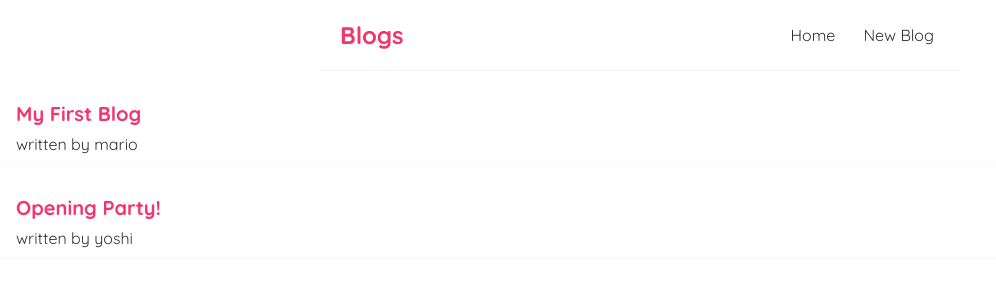
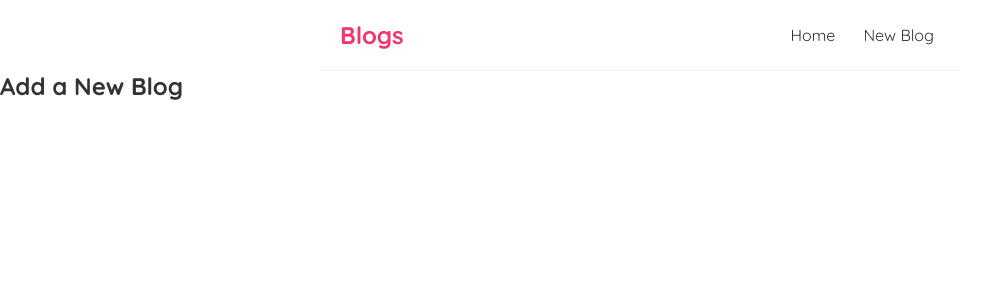
Before and after one commit to Bardala/Blogger, a React (Create React App) app: page /create in a window 1280 px wide. Shown: the top 300 px of the page, without its empty margins (0-996 px from the left). Built offline with nearby package versions, Linux system fonts and the light colour scheme; data requests are answered from the project's data file.

Commit message:
Adding New Page

```diff
--- a/src/App.js
+++ b/src/App.js
@@ -1,11 +1,19 @@
+import Create from "./Create";
 import Home from "./Home";
 import Navbar from "./NavBar";
+import { BrowserRouter, Route, Routes, Switch } from "react-router-dom";
 
 function App() {
   return (
     <div className="App">
-      <Navbar />
-      <Home />
+      <BrowserRouter>
+        <Navbar />
+
+        <Routes>
+          <Route path="/" element={<Home />} />
+          <Route path="/create" element={<Create />} />
+        </Routes>
+      </BrowserRouter>
     </div>
   );
 }
--- /dev/null
+++ b/src/Create.js
@@ -0,0 +1,9 @@
+const Create = () => {
+  return (
+    <div className="create">
+      <h2>Add a New Blog</h2>
+    </div>
+  );
+};
+
+export default Create;
--- a/src/NavBar.js
+++ b/src/NavBar.js
@@ -5,8 +5,8 @@ const Navbar = () => {
     <nav className="navbar">
       <h1>Blogs</h1>
       <div className="links">
-        <a href="Home">Home</a>
-        <a href="create">New Blog</a>
+        <a href="/">Home</a>
+        <a href="/create">New Blog</a>
       </div>
     </nav>
   );
```
Also changed, not shown: src/Home.js (line endings or trailing spaces).
